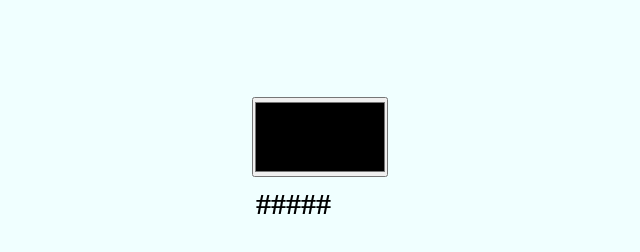
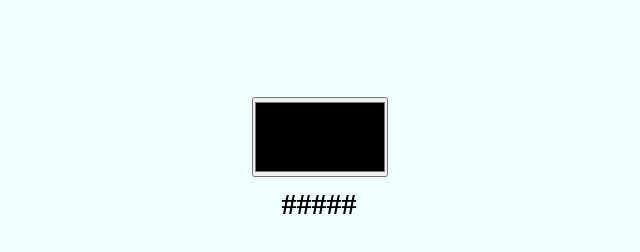
Before and after one commit to mohammedfuzaila/Color-picker, a plain HTML site: page index.html in a window 1280 px wide. Shown: the part 100-352 px from the top of the page, without its empty margins (320-960 px from the left). Drawn offline with Linux system fonts and the light colour scheme.

Commit message:
second commit

```diff
--- a/style.css
+++ b/style.css
@@ -23,7 +23,7 @@ input{
 #color-output{
 margin-top: 90px;
 position: absolute;
-left: 45%;
+left: 47%;
 font-size: 30px;
 font-weight: bold;
 }
```
